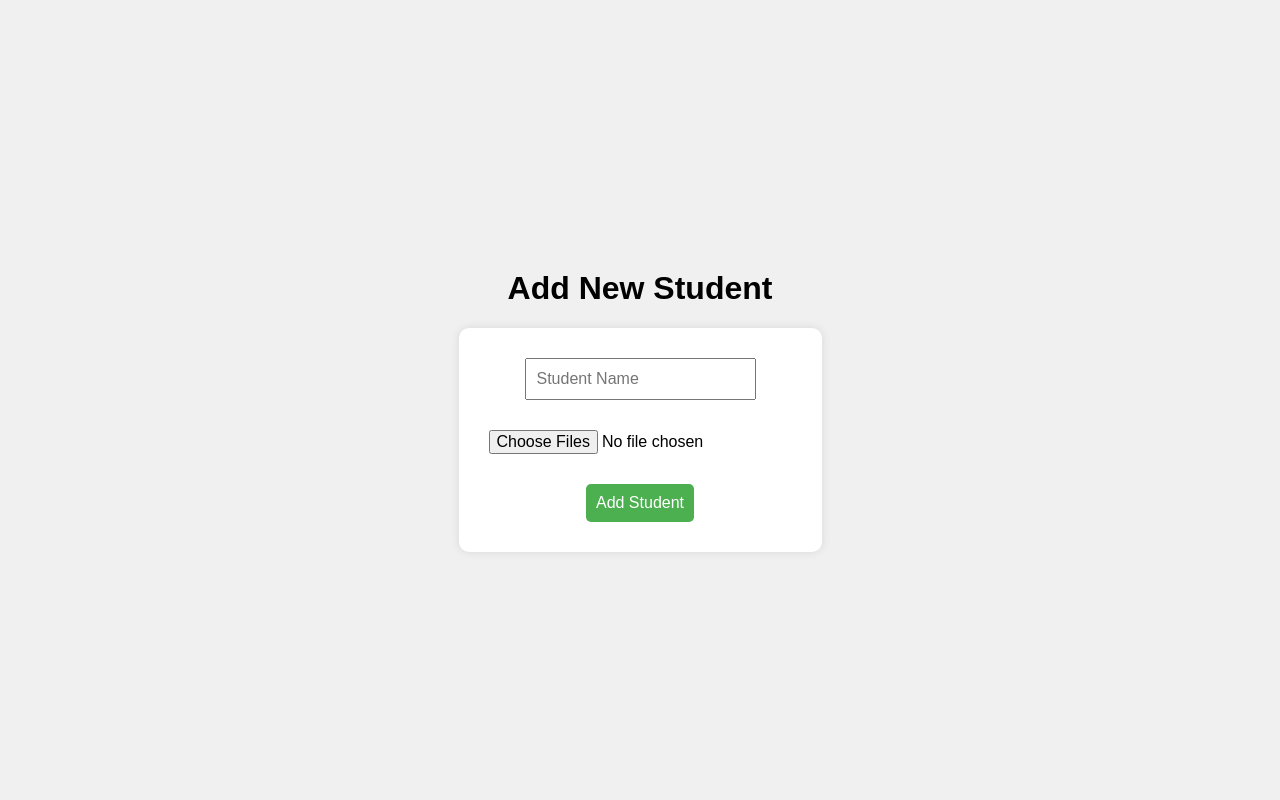
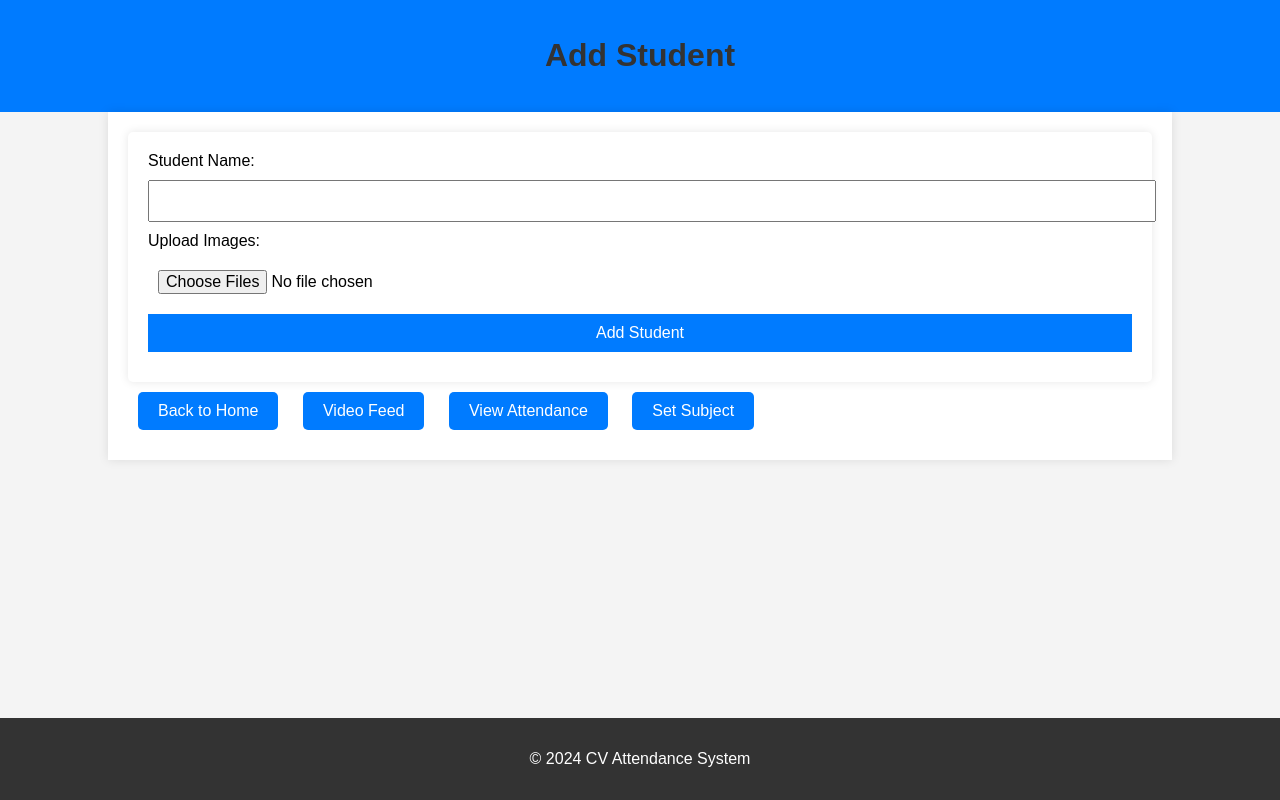
Before and after one commit to AntonioLabinjan/CV-attendance, a Flask app: page /add_student in a window 1280 px wide. Run offline with Flask 3, Linux system fonts and the light colour scheme.

Commit message:
Update add_student.html

```diff
--- a/templates/add_student.html
+++ b/templates/add_student.html
@@ -1,52 +1,28 @@
 <!DOCTYPE html>
-<html lang="en">
+<html>
 <head>
-    <meta charset="UTF-8">
-    <meta name="viewport" content="width=device-width, initial-scale=1.0">
-    <title>Add New Student</title>
-    <style>
-        body {
-            font-family: Arial, sans-serif;
-            display: flex;
-            flex-direction: column;
-            align-items: center;
-            justify-content: center;
-            height: 100vh;
-            margin: 0;
-            background-color: #f0f0f0;
-        }
-        form {
-            display: flex;
-            flex-direction: column;
-            align-items: center;
-            background-color: white;
-            padding: 20px;
-            border-radius: 10px;
-            box-shadow: 0 0 10px rgba(0, 0, 0, 0.1);
-        }
-        input, button {
-            margin: 10px 0;
-            padding: 10px;
-            font-size: 16px;
-        }
-        button {
-            color: #fff;
-            background-color: #4CAF50;
-            border: none;
-            border-radius: 5px;
-            cursor: pointer;
-        }
-        button:hover {
-            background-color: #45a049;
-        }
-    </style>
+    <title>Add Student</title>
+    <link rel="stylesheet" type="text/css" href="{{ url_for('static', filename='styles.css') }}">
 </head>
 <body>
-    <h1>Add New Student</h1>
-    <form action="{{ url_for('add_student') }}" method="post" enctype="multipart/form-data">
-        <input type="text" name="name" placeholder="Student Name" required>
-        <input type="file" name="images" multiple accept="image/*" required>
-        <button type="submit">Add Student</button>
-    </form>
+    <header>
+        <h1>Add Student</h1>
+    </header>
+    <div class="container">
+        <form method="POST" enctype="multipart/form-data">
+            <label for="name">Student Name:</label>
+            <input type="text" id="name" name="name" required>
+            <label for="images">Upload Images:</label>
+            <input type="file" id="images" name="images" multiple required>
+            <button type="submit">Add Student</button>
+        </form>
+        <a href="/" class="btn">Back to Home</a>
+        <a href="/video_feed" class="btn">Video Feed</a>
+        <a href="/attendance" class="btn">View Attendance</a>
+        <a href="/set_subject" class="btn">Set Subject</a>
+    </div>
+    <footer>
+        <p>&copy; 2024 CV Attendance System</p>
+    </footer>
 </body>
 </html>
```
